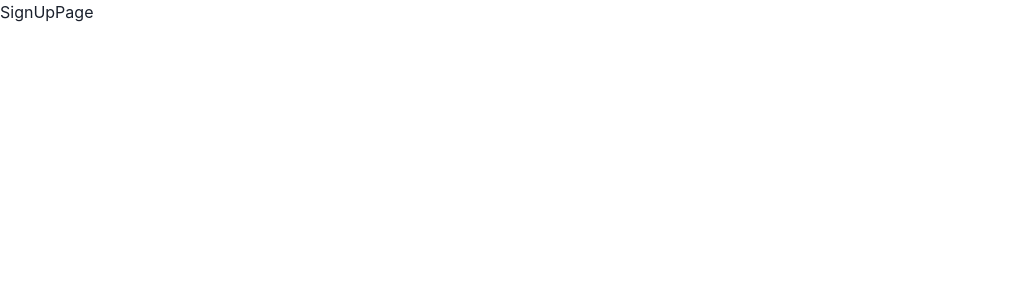
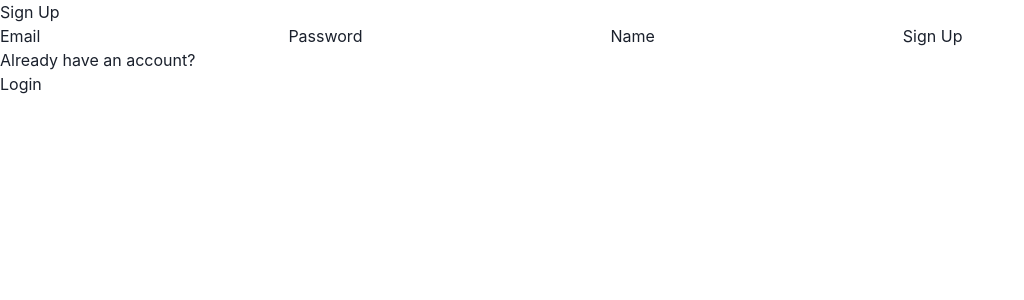
Before and after one commit to mary-brooks/budget-app-frontend, a React (Vite) app: page /signup in a window 1280 px wide. Shown: the top 300 px of the page, without its empty margins (0-1024 px from the left). Built offline with nearby package versions, Linux system fonts and the light colour scheme; no server answers.

Commit message:
created signup & login pages, private & anonymous components, established public & private pages

```diff
--- a/src/App.jsx
+++ b/src/App.jsx
@@ -1,4 +1,5 @@
 import { Route, Routes } from 'react-router-dom';
+import { useContext } from 'react';
 
 import HomePage from './pages/HomePage';
 import AboutPage from './pages/AboutPage';
@@ -18,39 +19,119 @@ import AddTransactionPage from './pages/transactions/AddTransactionPage';
 import SingleTransactionPage from './pages/transactions/SingleTransactionPage';
 import UpdateTransactionPage from './pages/transactions/UpdateTransactionPage';
 
+// authentication components
+import IsPrivate from './components/IsPrivate';
+import IsAnon from './components/IsAnon';
+
 function App() {
   return (
     <div className='App'>
       <Routes>
-        <Route path='/' element={<HomePage />} />
-        <Route path='/about' element={<AboutPage />} />
-        <Route path='*' element={<ErrorPage />} />
-        <Route path='/signup' element={<SignUpPage />} />
-        <Route path='/login' element={<LogInPage />} />
+        <Route
+          path='/'
+          element={
+            <IsAnon>
+              <HomePage />
+            </IsAnon>
+          }
+        />
+        <Route
+          path='/about'
+          element={
+            <IsAnon>
+              <AboutPage />
+            </IsAnon>
+          }
+        />
+        <Route
+          path='*'
+          element={
+            <IsAnon>
+              <ErrorPage />
+            </IsAnon>
+          }
+        />
+        <Route
+          path='/signup'
+          element={
+            <IsAnon>
+              <SignUpPage />
+            </IsAnon>
+          }
+        />
+        <Route
+          path='/login'
+          element={
+            <IsAnon>
+              <LogInPage />
+            </IsAnon>
+          }
+        />
 
-        <Route path='/budgets' element={<AllBudgetsPage />} />
-        <Route path='/budgets/add' element={<AddBudgetPage />} />
-        <Route path='/budgets/:budgetId' element={<SingleBudgetPage />} />
+        <Route
+          path='/budgets'
+          element={
+            <IsPrivate>
+              <AllBudgetsPage />
+            </IsPrivate>
+          }
+        />
+        <Route
+          path='/budgets/add'
+          element={
+            <IsPrivate>
+              <AddBudgetPage />
+            </IsPrivate>
+          }
+        />
+        <Route
+          path='/budgets/:budgetId'
+          element={
+            <IsPrivate>
+              <SingleBudgetPage />
+            </IsPrivate>
+          }
+        />
         <Route
           path='/budgets/update/:budgetId'
-          element={<UpdateBudgetPage />}
+          element={
+            <IsPrivate>
+              <UpdateBudgetPage />
+            </IsPrivate>
+          }
         />
 
         <Route
           path='/budgets/:budgetId/transactions'
-          element={<AllTransactionsPage />}
+          element={
+            <IsPrivate>
+              <AllTransactionsPage />
+            </IsPrivate>
+          }
         />
         <Route
           path='/budgets/:budgetId/transactions/add'
-          element={<AddTransactionPage />}
+          element={
+            <IsPrivate>
+              <AddTransactionPage />
+            </IsPrivate>
+          }
         />
         <Route
           path='/budgets/:budgetId/transactions/:transactionId'
-          element={<SingleTransactionPage />}
+          element={
+            <IsPrivate>
+              <SingleTransactionPage />
+            </IsPrivate>
+          }
         />
         <Route
           path='/budgets/:budgetId/transactions/update/:transactionId'
-          element={<UpdateTransactionPage />}
+          element={
+            <IsPrivate>
+              <UpdateTransactionPage />
+            </IsPrivate>
+          }
         />
       </Routes>
     </div>
--- /dev/null
+++ b/src/components/IsAnon.jsx
@@ -0,0 +1,20 @@
+import { useContext } from 'react';
+import { AuthContext } from '../context/auth.context';
+import { Navigate } from 'react-router-dom';
+
+function IsAnon(props) {
+  const { isLoggedIn, isLoading } = useContext(AuthContext);
+
+  // if the authentication is still loading
+  if (isLoading) {
+    return <p>Loading...</p>;
+  }
+
+  if (isLoggedIn) {
+    return <Navigate to={'/'} />;
+  } else {
+    return props.children;
+  }
+}
+
+export default IsAnon;
--- /dev/null
+++ b/src/components/IsPrivate.jsx
@@ -0,0 +1,22 @@
+import { useContext } from 'react';
+import { AuthContext } from '../context/auth.context';
+import { Navigate } from 'react-router-dom';
+
+function IsPrivate(props) {
+  const { isLoggedIn, isLoading } = useContext(AuthContext);
+
+  // if the authentication is still loading
+  if (isLoading) {
+    return <p>Loading...</p>;
+  }
+
+  if (!isLoggedIn) {
+    // if user is not logged in go to login page
+    return <Navigate to={'/login'} />;
+  } else {
+    // if user is logged in, allow them to see the page
+    return props.children;
+  }
+}
+
+export default IsPrivate;
--- a/src/pages/LogInPage.jsx
+++ b/src/pages/LogInPage.jsx
@@ -1,5 +1,64 @@
-function LogInPage() {
-  return <div>LogInPage</div>;
+import { useState, useContext } from 'react';
+import { Link, useNavigate } from 'react-router-dom';
+import { login } from '../api/auth.api';
+import { AuthContext } from '../context/auth.context';
+
+function Login() {
+  const [email, setEmail] = useState('');
+  const [password, setPassword] = useState('');
+  const [error, setError] = useState(null);
+
+  const { storeToken, authenticateUser } = useContext(AuthContext);
+
+  const navigate = useNavigate();
+
+  const handleSubmit = async e => {
+    e.preventDefault();
+    const user = { email, password };
+
+    try {
+      // login response with the jwt token
+      const response = await login(user);
+      //   console.log(response.data.authToken);
+      storeToken(response.data.authToken);
+      authenticateUser();
+      navigate('/');
+    } catch (error) {
+      console.log('Error logging in', error);
+      setError(error.response.data.message);
+    }
+  };
+
+  return (
+    <div>
+      <h1>Login</h1>
+
+      <form onSubmit={handleSubmit}>
+        <label>Email</label>
+        <input
+          type='text'
+          name='email'
+          value={email}
+          onChange={e => setEmail(e.target.value)}
+        />
+
+        <label>Password</label>
+        <input
+          type='password'
+          name='password'
+          value={password}
+          onChange={e => setPassword(e.target.value)}
+        />
+
+        <button type='submit'>Login</button>
+      </form>
+
+      {error && <p>{error}</p>}
+
+      <p>Don't have an account yet?</p>
+      <Link to={'/signup'}>Sign Up</Link>
+    </div>
+  );
 }
 
-export default LogInPage;
+export default Login;
--- a/src/pages/SignUpPage.jsx
+++ b/src/pages/SignUpPage.jsx
@@ -1,5 +1,66 @@
-function SignUpPage() {
-  return <div>SignUpPage</div>;
+import { useState } from 'react';
+import { Link, useNavigate } from 'react-router-dom';
+import { signup } from '../api/auth.api';
+
+function Signup() {
+  const [email, setEmail] = useState('');
+  const [password, setPassword] = useState('');
+  const [name, setName] = useState('');
+  const [error, setError] = useState(null);
+
+  const navigate = useNavigate();
+
+  const handleSubmit = async e => {
+    e.preventDefault();
+
+    const user = { email, password, name };
+
+    try {
+      await signup(user);
+      navigate('/login');
+    } catch (error) {
+      console.log('Error signing up', error);
+      setError(error.response.data.message);
+    }
+  };
+
+  return (
+    <div>
+      <h1>Sign Up</h1>
+
+      <form onSubmit={handleSubmit}>
+        <label>Email</label>
+        <input
+          type='email'
+          name='email'
+          value={email}
+          onChange={e => setEmail(e.target.value)}
+        />
+
+        <label>Password</label>
+        <input
+          type='password'
+          name='password'
+          value={password}
+          onChange={e => setPassword(e.target.value)}
+        />
+
+        <label>Name</label>
+        <input
+          type='text'
+          name='name'
+          value={name}
+          onChange={e => setName(e.target.value)}
+        />
+
+        <button type='submit'>Sign Up</button>
+      </form>
+
+      {error && <p>{error}</p>}
+      <p>Already have an account?</p>
+      <Link to={'/login'}>Login</Link>
+    </div>
+  );
 }
 
-export default SignUpPage;
+export default Signup;
```
